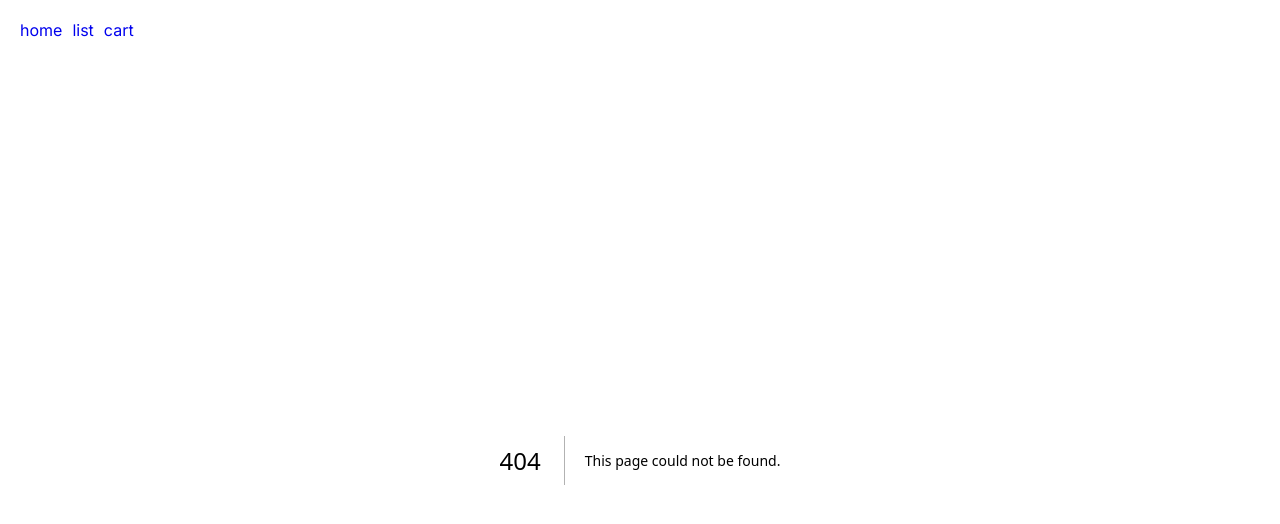
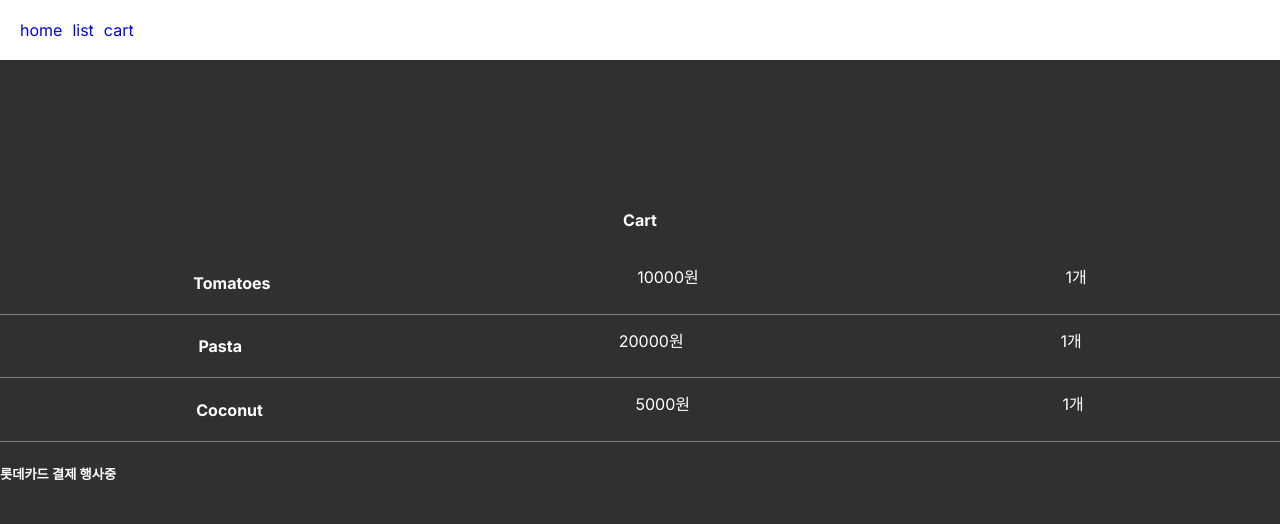
Before and after one commit to seok-hyung/fresh, a Next.js app: page /cart in a window 1280 px wide. Before the commit this address had no page. Shown: the top 524 px of the page. Built offline with nearby package versions, Linux system fonts and the light colour scheme.

Commit message:
:sparkles:Feat : 장바구니 간단 구현

```diff
--- /dev/null
+++ b/app/cart/page.js
@@ -0,0 +1,33 @@
+export default function Cart() {
+  const products = [
+    { name: 'Tomatoes', price: 10000 },
+    { name: 'Pasta', price: 20000 },
+    { name: 'Coconut', price: 5000 },
+  ]
+  return (
+    <div>
+      <h4 className="title">Cart</h4>
+      <CartItem products={products} />
+      <Banner content="롯데카드" />
+    </div>
+  )
+}
+
+const CartItem = ({ products }) => {
+  return (
+    <>
+      {products.map((product, index) => {
+        return (
+          <div className="cart-item" key={index}>
+            <h4>{product.name}</h4>
+            <p>{product.price}원</p>
+            <p>1개</p>
+          </div>
+        )
+      })}
+    </>
+  )
+}
+const Banner = ({ content }) => {
+  return <h5>{content} 결제 행사중</h5>
+}
```
